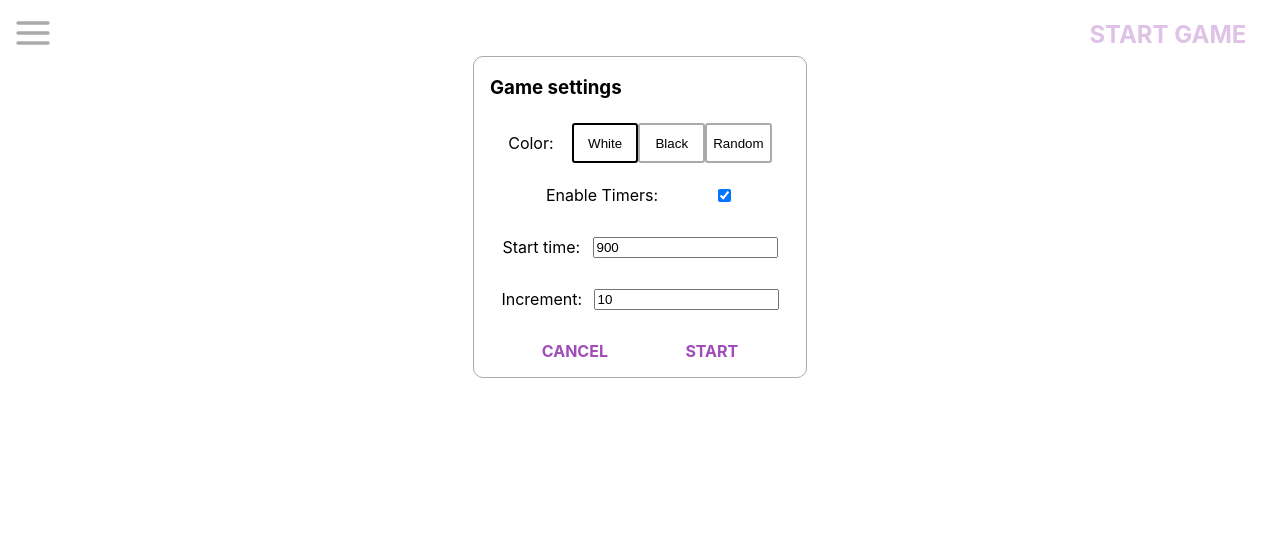
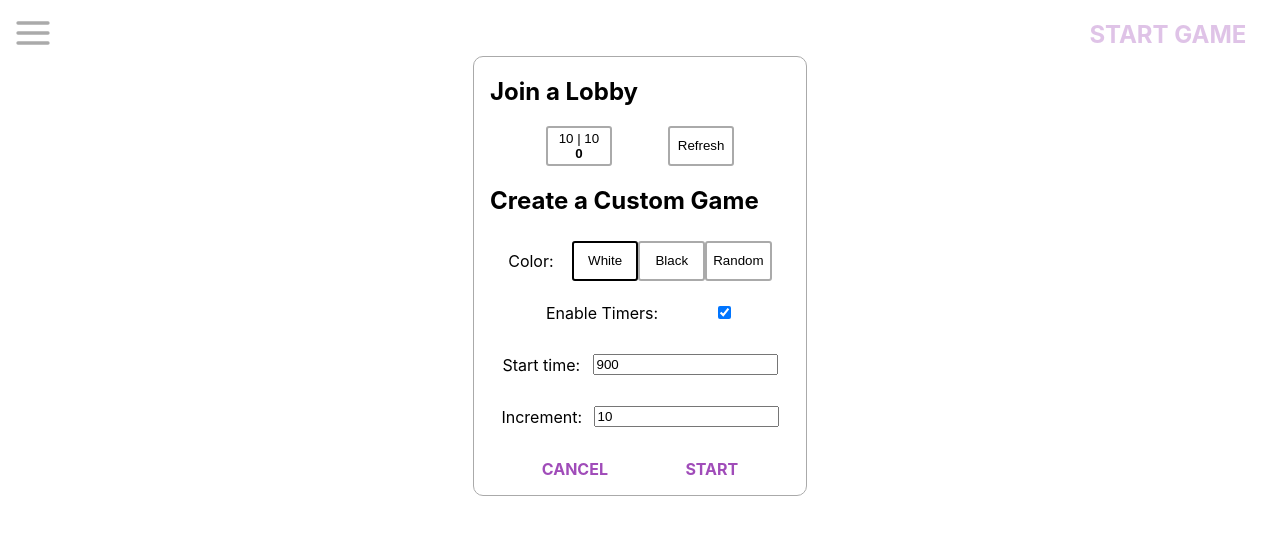
Before and after one commit to willdunklin/chess9billion60, a React (Create React App) app: page /play in a window 1280 px wide. Shown: the top 534 px of the page. Built offline with nearby package versions, Linux system fonts and the light colour scheme; no server answers; what boardgame.io would draw is missing.

Commit message:
Made lobby

```diff
--- a/src/components/New.jsx
+++ b/src/components/New.jsx
@@ -19,6 +19,9 @@ export const New = _props => {
     const [ enableTimer, setEnableTimer ] = useState(true);
     const [ gameid, setGameid ] = useState("");
     const [ cookies ] = useCookies(['user']);
+
+    const [ lobby1, setLobby1 ] = useState(false);
+    const [ lobby1Players, setLobby1Players ] = useState("0");
 
     async function start_game() {
         let whitetoken = null;
@@ -59,6 +62,37 @@ export const New = _props => {
         });
     }
 
+    async function refresh_players() {
+        axios.post('https://chess9b60-api.herokuapp.com/queue', {})
+        .then(res => {
+            if (res.status === 200) {
+                setLobby1Players(res.data);
+            }
+            console.log(res);
+        })
+        .catch(e => {
+            console.log('error!', e);
+        });
+    }
+
+    async function join_pool() {
+        axios.post('https://chess9b60-api.herokuapp.com/pool', {
+            token: cookies.idtoken,
+        })
+        .then(res => {
+            if (res.status === 200) {
+                console.log('gameid: ', res.data)
+                setGameid(res.data);
+                setLoadedSuccessfully(true);
+                setIsOpen(false);
+            }
+            console.log(res);
+        })
+        .catch(e => {
+            console.log('error!', e);
+        });
+    }
+
     function close() {
         setIsOpen(false);
         setExit(true);
@@ -70,11 +104,21 @@ export const New = _props => {
     if (loadedSuccessfully)
         return <Navigate to={`/${gameid}`}/>;
 
+    refresh_players();
+
     Modal.setAppElement("#root");
+
     return (
         <div>
             <Modal isOpen={isOpen}>
-                <h3>Game settings</h3>
+                <h2>Join a Lobby</h2>
+                <div>
+                    <button onClick={() => {setLobby1(true); join_pool(); refresh_players()}} className={lobby1 ? "buttonHighlight" : ""}>
+                        10 | 10 <b>{lobby1Players}</b>
+                    </button>
+                    <button onClick={() => {refresh_players()}}>Refresh</button>
+                </div>
+                <h2>Create a Custom Game</h2>
                 <div>
                     <p>Color: </p>
                     <div>
```
